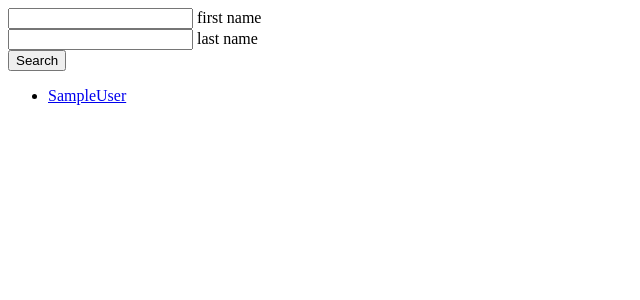
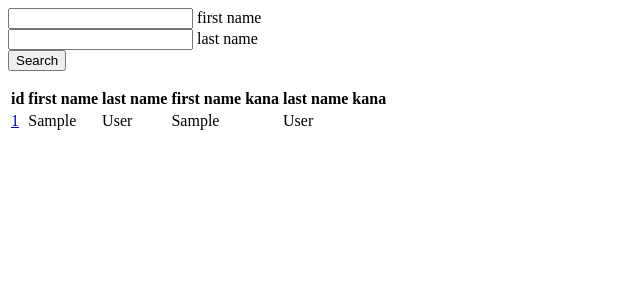
Before and after one commit to RichterAstell/django-sample, a Django app: page /employee/search/ in a window 1280 px wide. Shown: the top 300 px of the page, without its empty margins (0-640 px from the left). Run offline with Django 3.2, Linux system fonts and the light colour scheme; tables that the repository leaves empty hold one stand-in row (values such as "Sample post").

Commit message:
リスト表示を追加

```diff
--- a/employee/templates/employee/search.html
+++ b/employee/templates/employee/search.html
@@ -14,11 +14,25 @@
 </form>
 <div>
     {% if list %}
-        <ul>
-        {% for employee in list %}
-            <li><a href="/employee/{{ employee.id }}/">{{ employee.getFullName }}</a></li>
-        {% endfor %}
-        </ul>
+        <table>
+            <tr>
+                <th>id</th>
+                <th>first name</th>
+                <th>last name</th>
+                <th>first name kana</th>
+                <th>last name kana</th>
+            </tr>
+            {% for employee in list %}
+            <tr>
+                <td><a href="/employee/{{ employee.id }}/">{{ employee.id }}</a></td>
+                <td>{{ employee.first_name }}</a></td>
+                <td>{{ employee.last_name }}</a></td>
+                <td>{{ employee.first_name_kana }}</a></td>
+                <td>{{ employee.last_name_kana }}</a></td>
+            </tr>
+            {% endfor %}
+            </ul>
+        </table>
     {% else %}
         <p>Employee not found.</p>
     {% endif %}
```
